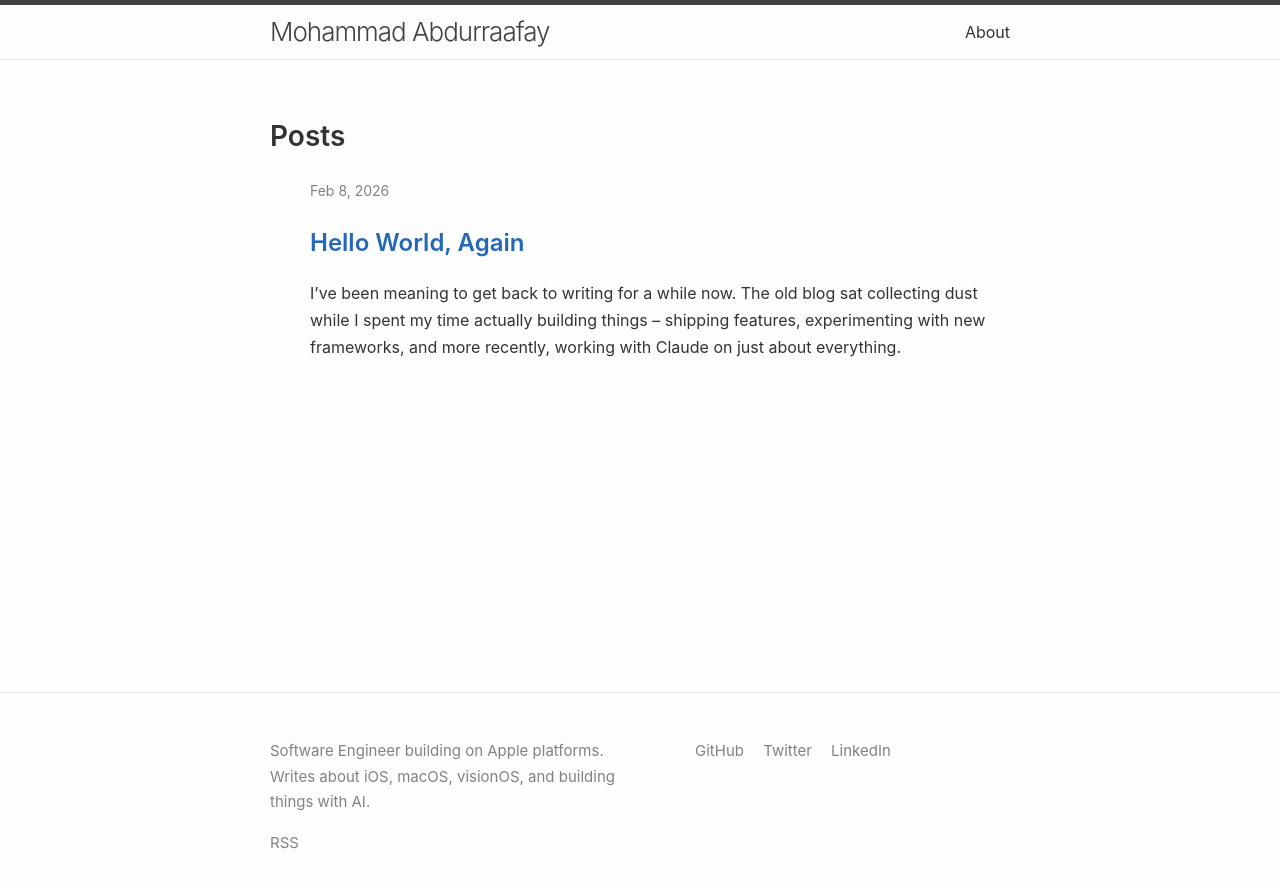
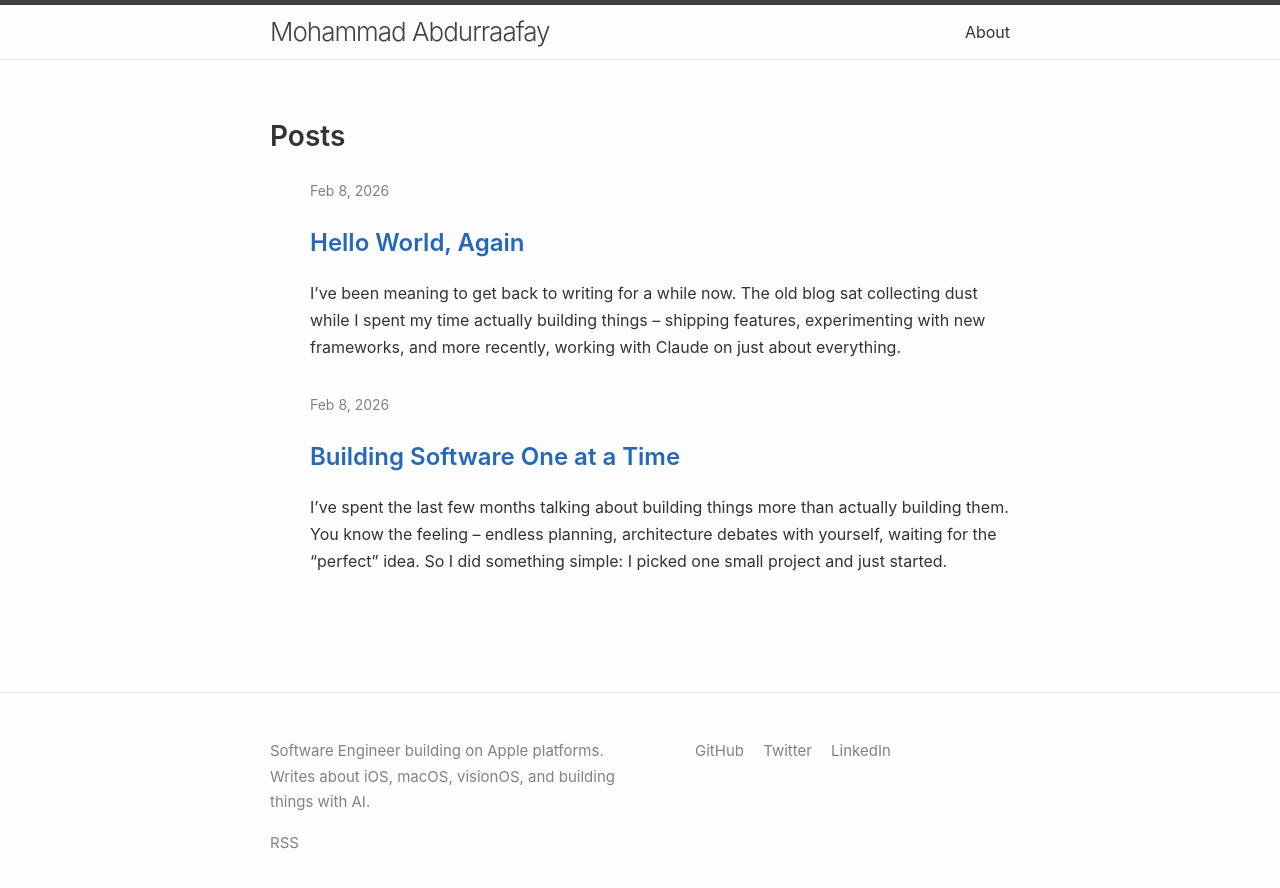
Before and after one commit to iamraafay/iamraafay.github.io, a Jekyll site: the page built from index.markdown, in a window 1280 px wide. Shown: the top 888 px of the page. Built offline with Jekyll 4.4.1, drawn with Linux system fonts in a browser that asks for light colours; part of the change alters nothing that is shown.

Commit message:
Fix posts not showing: add future: true to Jekyll config
Posts were dated with EST timezone (-0500) which was ahead of the
GitHub Actions UTC build time, causing Jekyll to treat them as
future posts and skip them entirely.

https://claude.ai/code/session_01K5dAnNB7bAiW1Y3vRQC33w

````diff
--- a/_config.yml
+++ b/_config.yml
@@ -6,12 +6,13 @@ description: >-
   Software Engineer building on Apple platforms. Writes about iOS, macOS,
   visionOS, and building things with AI.
 baseurl: ""
-url: "https://abdurraafay.com"
+url: "https://iamraafay.github.io"
 twitter_username: mohdabdurraafay
 github_username: iamraafay
 linkedin_username: mohdabdurraafay
 copyright: "Mohammad Abdurraafay"
 show_excerpts: true
+future: true
 
 header_pages:
   - about.markdown
--- /dev/null
+++ b/_posts/2026-02-08-building-software-one-at-a-time.markdown
@@ -0,0 +1,108 @@
+---
+layout: post
+title: "Building Software One at a Time"
+date: 2026-02-08 10:00:00 -0500
+categories: [general]
+tags: blog
+excerpt_separator: <!--more-->
+---
+
+I've spent the last few months talking about building things more than actually building them. You know the feeling -- endless planning, architecture debates with yourself, waiting for the "perfect" idea. So I did something simple: I picked one small project and just started.
+
+<!--more-->
+
+## Breaking the Inertia
+
+After years of working on large-scale systems at Shopify, I forgot what it felt like to ship something small and self-contained. Everything at scale requires coordination, architecture reviews, and thinking three steps ahead. That's valuable, but it also builds a mental overhead that makes personal projects feel heavier than they need to be.
+
+The solution? Build software one at a time. Not "one feature at a time" -- literally one complete thing before thinking about the next.
+
+## Enter ProseKit
+
+I started with ProseKit, a lightweight text editor framework. I won't pretend I picked it for some grand strategic reason. I needed a decent text editing experience for a side project, found ProseKit, and decided learning it counted as "building something."
+
+Here's what I learned by actually using it instead of just reading the docs:
+
+ProseKit gives you a clean editor with markdown support out of the box. The setup is straightforward:
+
+```swift
+import ProseKit
+
+struct ContentView: View {
+    @State private var content: String = ""
+
+    var body: some View {
+        ProseEditor(content: $content)
+            .padding()
+    }
+}
+```
+
+That's it. You get a functional text editor. No configuration hell, no twenty different protocols to implement.
+
+## What Actually Matters
+
+Building this one thing taught me more than planning five things ever would:
+
+**Start with working code.** I copy-pasted the basic example, ran it, and then modified it. No "designing the perfect architecture" first. The architecture revealed itself after I understood what I was actually building.
+
+**Ship incomplete.** My first version didn't have image support, custom styling, or half the features I "needed." It had a text box that worked. That was enough to keep going.
+
+**Let the tool guide you.** ProseKit has opinions about how text editing should work. Instead of fighting them, I learned what they were and adjusted my approach. The framework knows more about text editing than I do.
+
+Here's a slightly more complete example that adds some customization:
+
+```swift
+import ProseKit
+
+struct EditorView: View {
+    @State private var content: String = ""
+
+    var body: some View {
+        VStack {
+            ProseEditor(content: $content)
+                .font(.system(size: 16))
+                .padding()
+
+            Text("\(content.count) characters")
+                .font(.caption)
+                .foregroundColor(.secondary)
+        }
+    }
+}
+```
+
+Nothing fancy. Just building on what works.
+
+## The One Thing Rule
+
+The real lesson here isn't about ProseKit specifically. It's about giving yourself permission to build one thing completely before starting the next.
+
+Not one thing at a time -- that still lets you juggle three projects and make no progress on any of them. One thing, period. Make it work, ship it (even if "shipping" means using it yourself), and then decide what's next.
+
+For me, that meant:
+1. Learn ProseKit well enough to implement a basic editor
+2. Use it in a real project
+3. Write this post about it
+
+No grand plans for "a suite of productivity tools" or "the ultimate markdown editor." Just one functional thing.
+
+## Why This Works
+
+Building small and complete creates momentum. Every finished thing -- no matter how simple -- proves you can ship. That sounds obvious, but if you're someone who's been stuck in planning mode, it's easy to forget.
+
+It also forces clarity. When you commit to finishing one thing, you can't hide behind "I'm working on multiple projects." You either ship or you don't. That constraint is liberating.
+
+And practically speaking, you learn faster. Using ProseKit in a real project taught me its quirks, limitations, and strengths in a few hours. Reading docs for a week wouldn't have done that.
+
+## What I'm Taking Forward
+
+I'm not going to pretend this is some revolutionary insight. "Focus on one thing" is probably the most common productivity advice ever given. But there's a difference between knowing it and doing it.
+
+For me, doing it meant picking something small (learn ProseKit), building something real with it (an editor for my project), and shipping proof that I did it (this post). That's the cycle.
+
+Next, I'll pick one more thing. Maybe it builds on ProseKit, maybe it doesn't. But it'll be one thing, and I'll finish it before moving on.
+
+If you've been stuck in planning mode, try this: pick the smallest possible thing you could build this week. Not plan, build. Something you could show someone by Friday. Then actually do it.
+
+You might be surprised how good it feels to ship again.
````
